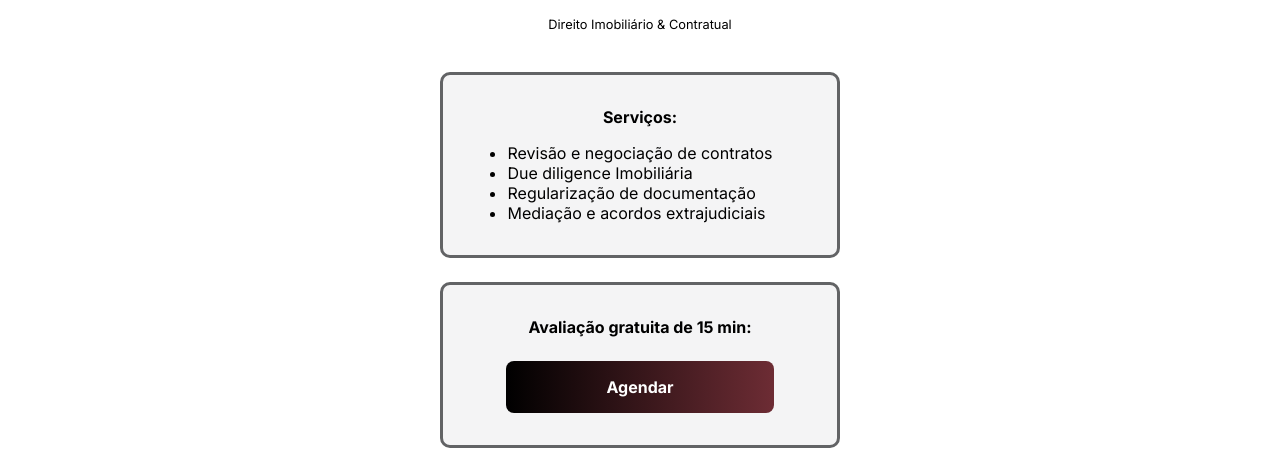
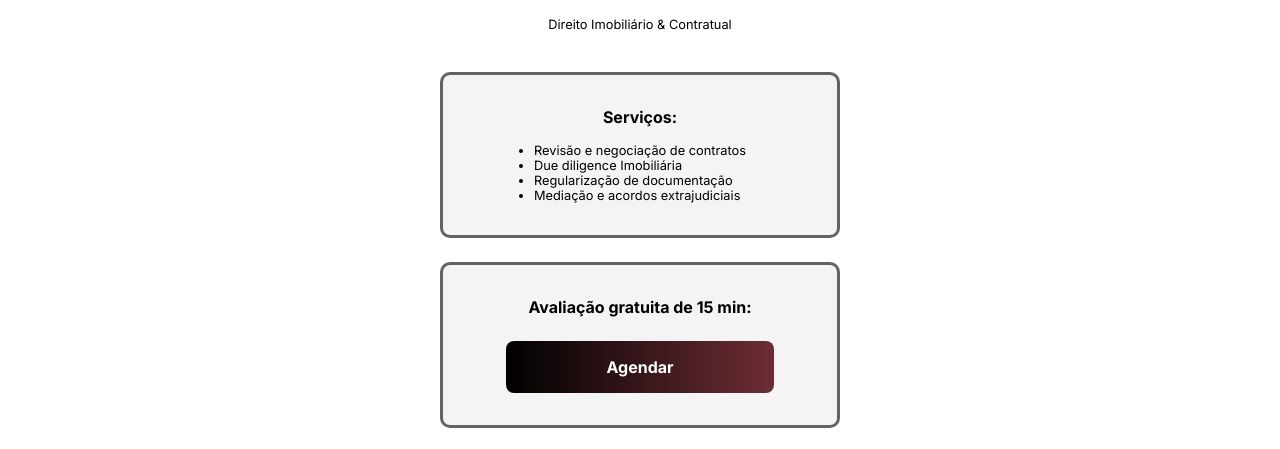
Before and after one commit to patiberzin/cartao-drajoana, a plain HTML site: page index.html in a window 1280 px wide. Shown: the part 244-693 px from the top of the page. Drawn offline with Linux system fonts and the light colour scheme.

Commit message:
ajustes fontes

```diff
--- a/index.html
+++ b/index.html
@@ -25,7 +25,7 @@
 
   <div class="container-services">
     <p>Serviços:</p>
-    <ul>
+    <ul class="list">
       <li>Revisão e negociação de contratos</li>
       <li>Due diligence Imobiliária</li>
       <li>Regularização de documentação</li>
--- a/style.css
+++ b/style.css
@@ -57,6 +57,10 @@
   margin-bottom: 16px;
 }
 
+.list li {
+  font-size: 0.8em;
+}
+
 .btn {
   display: inline-block;
   margin-top: 8px;
```
